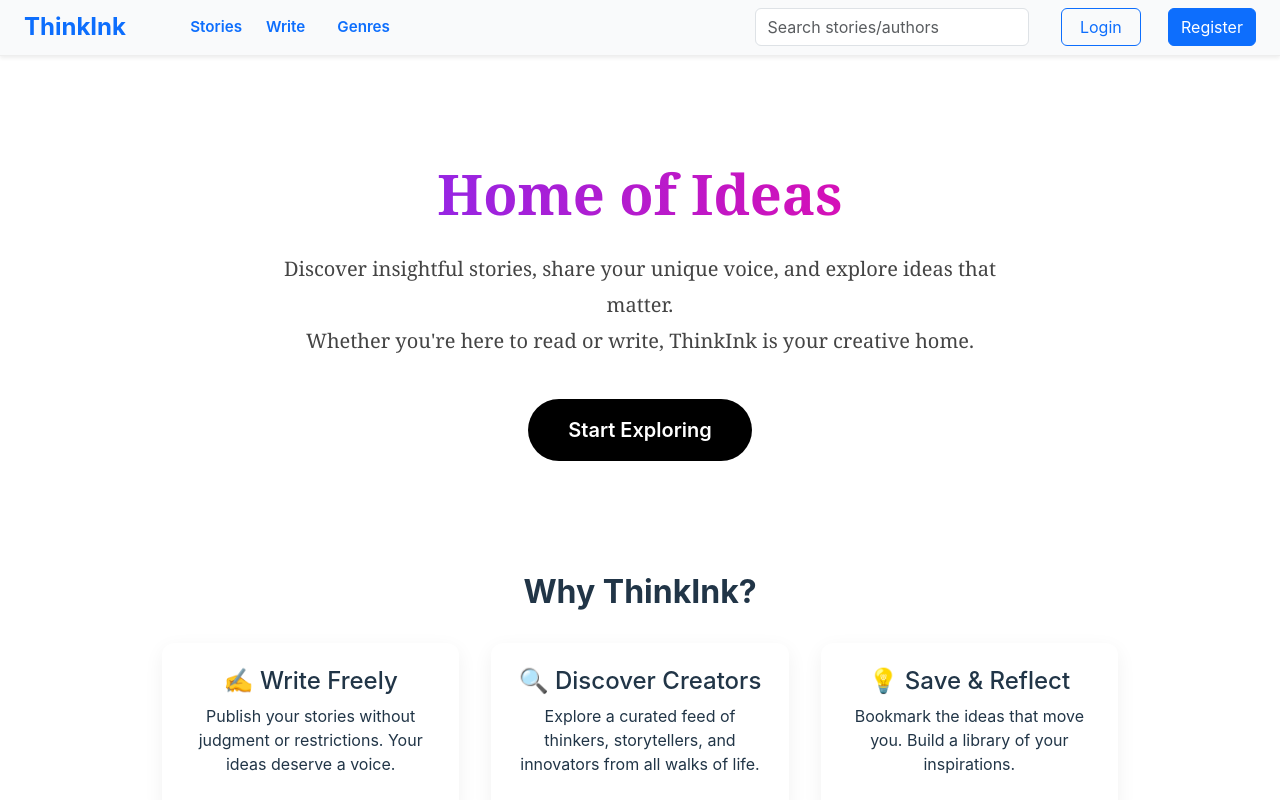
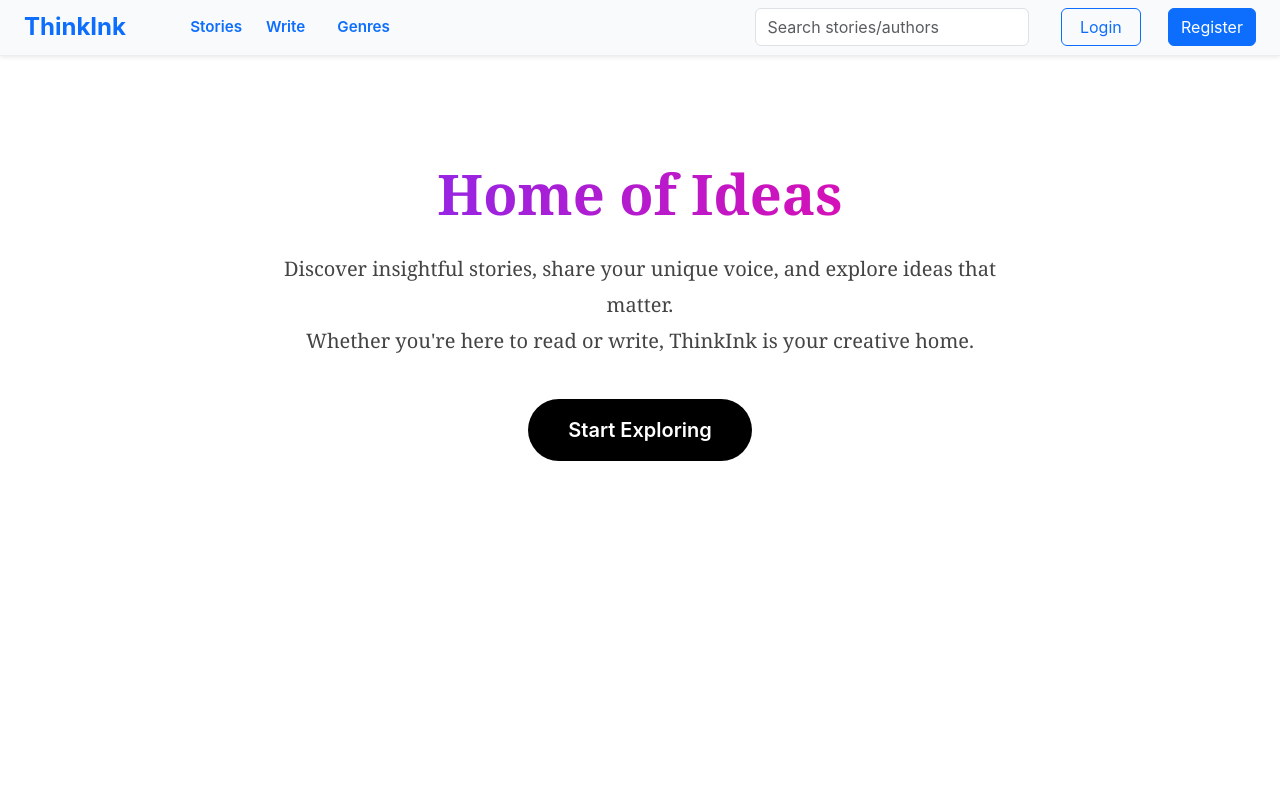
Before and after one commit to Sahiladiv/ThinkInk-, a React (Vite) app in the folder frontend/thinkink-frontend/: page / in a window 1280 px wide. Built offline with nearby package versions, Linux system fonts and the light colour scheme.

Commit message:
Update Home.tsx

```diff
--- a/frontend/thinkink-frontend/src/pages/Home.tsx
+++ b/frontend/thinkink-frontend/src/pages/Home.tsx
@@ -35,39 +35,7 @@ const Home: React.FC = () => {
           </motion.button>
         </section>
 
-        <section className="features-section">
-          <h2>Why ThinkInk?</h2>
-          <div className="features-grid">
-            <div className="feature-card">
-              <h4>✍️ Write Freely</h4>
-              <p>Publish your stories without judgment or restrictions. Your ideas deserve a voice.</p>
-            </div>
-            <div className="feature-card">
-              <h4>🔍 Discover Creators</h4>
-              <p>Explore a curated feed of thinkers, storytellers, and innovators from all walks of life.</p>
-            </div>
-            <div className="feature-card">
-              <h4>💡 Save & Reflect</h4>
-              <p>Bookmark the ideas that move you. Build a library of your inspirations.</p>
-            </div>
-          </div>
-        </section>
 
-        <section className="testimonials-section">
-          <h2>What Our Users Say</h2>
-          <div className="testimonials-grid">
-            <div className="testimonial-card">
-              <p>
-                "ThinkInk unlocked my voice. I never knew I could write something people would actually read."
-              </p>
-              <span>— Aditi Sharma, Student & Aspiring Writer</span>
-            </div>
-            <div className="testimonial-card">
-              <p>"It's like Medium, but friendlier and more intimate."</p>
-              <span>— Rohit Mehta, Indie Developer</span>
-            </div>
-          </div>
-        </section>
       </div>
     </div>
   );
```
